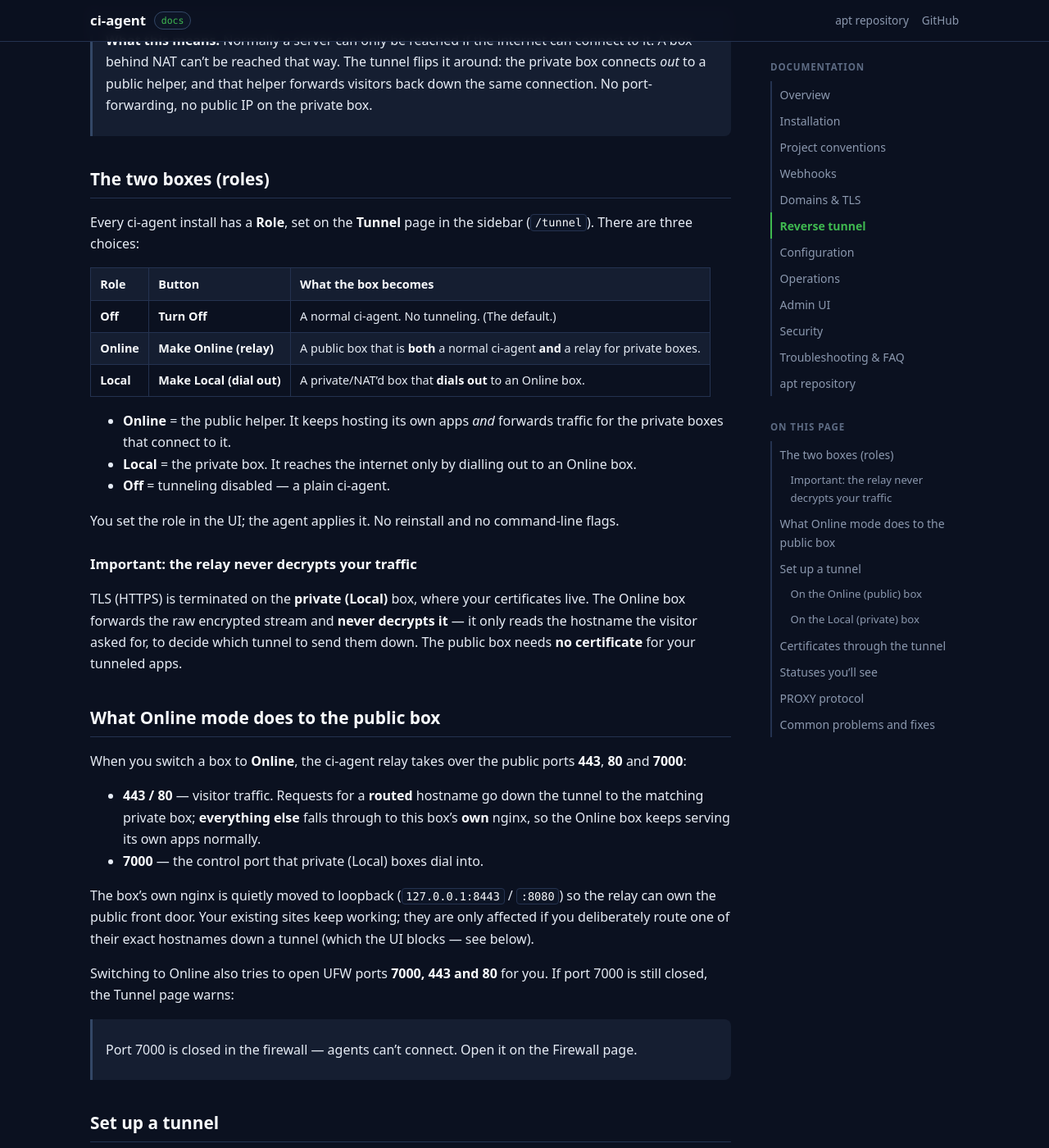
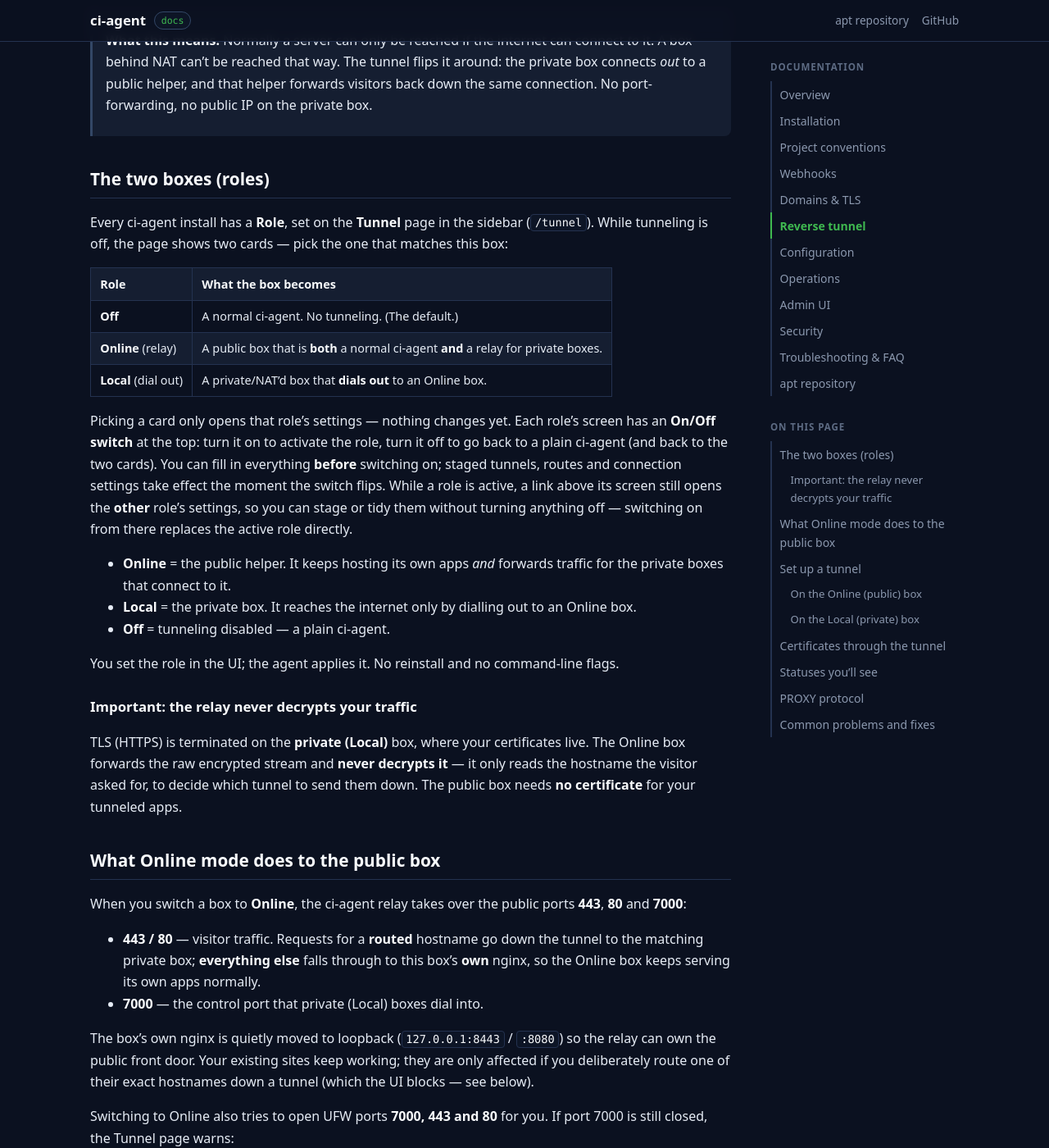
Before and after one commit to m-hoseinzadeh/ci-agent-apt, a Jekyll site: the page built from docs/tunnel.md, in a window 1280 px wide and 1400 px high, scrolled down 289 px. Shown: the whole window at 82% size. Built offline with Jekyll 4.4.1, drawn with Linux system fonts in a browser that asks for light colours; our own code applies the rules of GitHub Pages for plain Markdown files; some of the changed text lies outside the part shown.

Commit message:
Publish v0.3.0-r219

```diff
--- a/docs/tunnel.md
+++ b/docs/tunnel.md
@@ -17,13 +17,23 @@ traffic is passed straight through to the private box.
 ## The two boxes (roles)
 
 Every ci-agent install has a **Role**, set on the **Tunnel** page in the
-sidebar (`/tunnel`). There are three choices:
+sidebar (`/tunnel`). While tunneling is off, the page shows two cards — pick
+the one that matches this box:
 
-| Role | Button | What the box becomes |
-|---|---|---|
-| **Off** | **Turn Off** | A normal ci-agent. No tunneling. (The default.) |
-| **Online** | **Make Online (relay)** | A public box that is **both** a normal ci-agent **and** a relay for private boxes. |
-| **Local** | **Make Local (dial out)** | A private/NAT'd box that **dials out** to an Online box. |
+| Role | What the box becomes |
+|---|---|
+| **Off** | A normal ci-agent. No tunneling. (The default.) |
+| **Online** (relay) | A public box that is **both** a normal ci-agent **and** a relay for private boxes. |
+| **Local** (dial out) | A private/NAT'd box that **dials out** to an Online box. |
+
+Picking a card only opens that role's settings — nothing changes yet. Each
+role's screen has an **On/Off switch** at the top: turn it on to activate the
+role, turn it off to go back to a plain ci-agent (and back to the two cards).
+You can fill in everything **before** switching on; staged tunnels, routes and
+connection settings take effect the moment the switch flips. While a role is
+active, a link above its screen still opens the **other** role's settings, so
+you can stage or tidy them without turning anything off — switching on from
+there replaces the active role directly.
 
 - **Online** = the public helper. It keeps hosting its own apps *and* forwards
   traffic for the private boxes that connect to it.
@@ -70,7 +80,8 @@ into the Local box.
 
 ### On the Online (public) box
 
-1. Set the role to **Online** (**Make Online (relay)**).
+1. Pick the **Online** card and turn the switch **on**. (You can also stage
+   steps 2–4 first and switch on afterwards.)
 2. Under **Add tunnel**, fill:
    - **Id** — a short name the Local box will present (e.g. `box-a`). 1–63
      characters: `a–z`, `0–9`, `-`, `_`, `.`.
@@ -98,9 +109,9 @@ into the Local box.
 
 ### On the Local (private) box
 
-1. Set the role to **Local** (**Make Local (dial out)**). Fill the connection
-   details first — the switch reminds you to.
-2. In the **Local settings** card, enter the values from the Online box:
+1. Pick the **Local** card. The switch stays disabled until the connection
+   details below are saved — fill them in first.
+2. In the **Connection settings** card, enter the values from the Online box:
    - **Online server** — the relay's address as `host:port`, e.g.
      `relay.example.com:7000` (port 7000 is the default control port).
    - **Tunnel id** — the id you created (e.g. `box-a`).
@@ -112,7 +123,8 @@ into the Local box.
      Keep **80** so per-host HTTPS certificate renewal can work through the
      tunnel. (The relay forwards each visitor to whichever port they arrived on
      regardless.)
-3. Click **Save local settings**. The box dials out and connects.
+3. Click **Save settings**, then turn the switch **on**. The box dials out and
+   connects.
 
 A **Connection status** card on the Local box shows **connected** (with the
 time since) or **disconnected**, plus a **Reconnect now** button and the last
@@ -128,7 +140,8 @@ Online box needs no certificate for tunneled hostnames.
 
 ## Statuses you'll see
 
-- **Role chip** (top of the page): `off`, `online`, or `local`.
+- **Role header** (top of the page): the picked role with an `off` or `active`
+  chip, next to the On/Off switch.
 - **Tunnels table** → *Status*: **connected** or **offline**.
 - **Routes table** → *Backend*: **live** (a connected tunnel is behind it) or
   **no backend** (the tunnel hasn't connected yet).
```
Also changed, not shown: docs/ui.md (+8 -6 lines), 8 other files.
